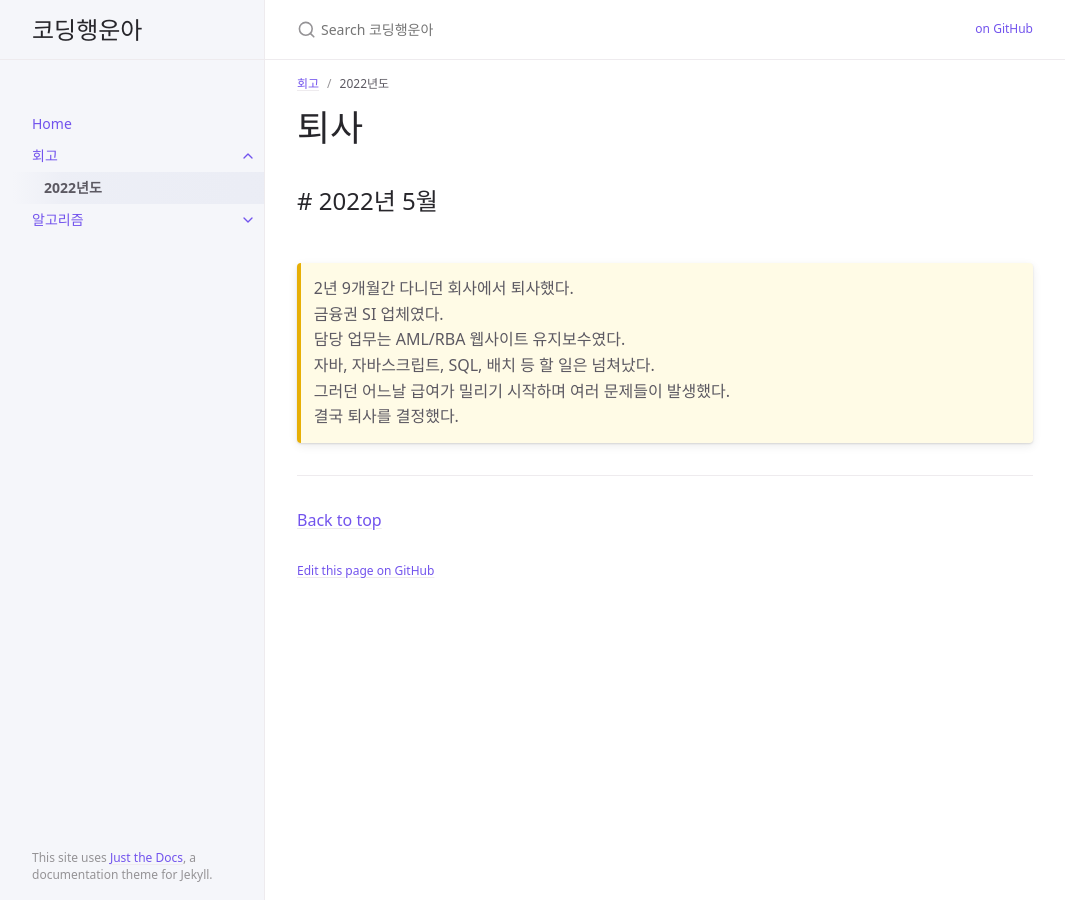
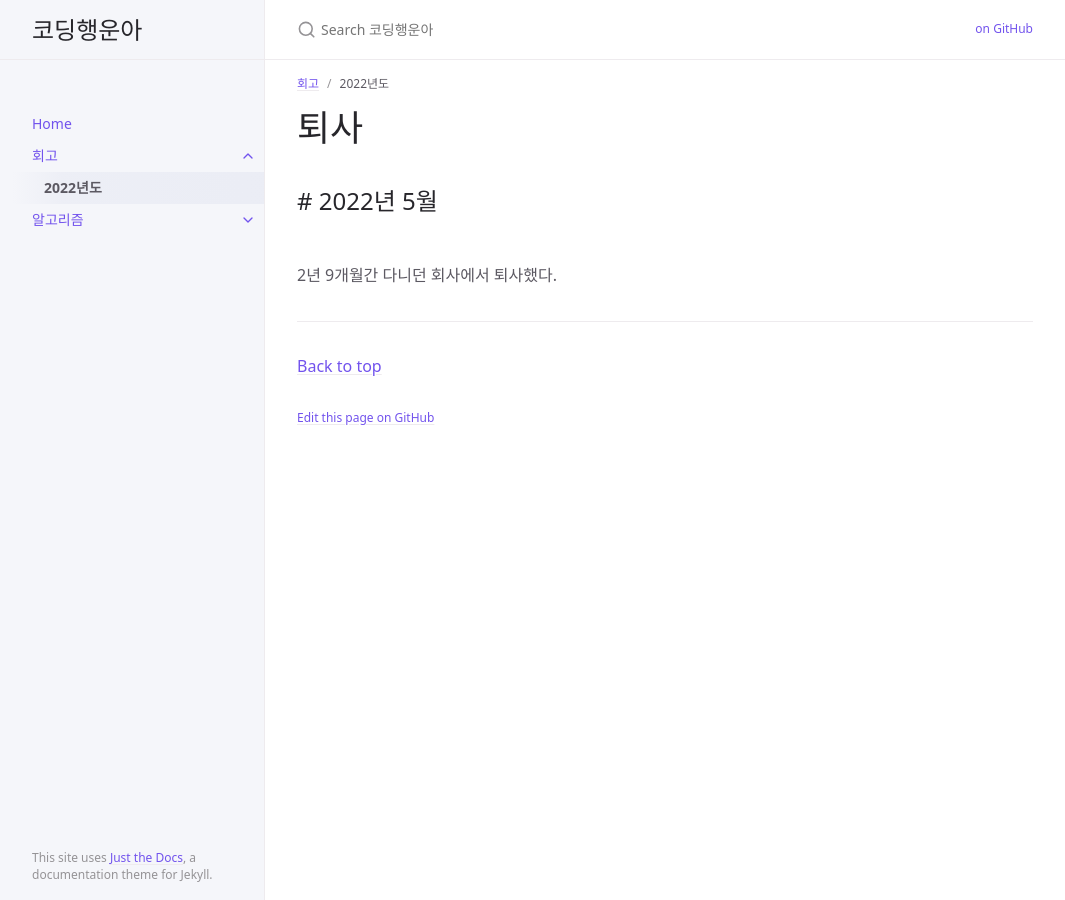
Before and after one commit to luckhunger/luckhunger-github.io, a Jekyll site: the page built from docs/retrospect/by2022.md, in a window 1280 px wide. Shown: the whole page, without its empty margins (107-1172 px from the left). Built offline with Jekyll 4.4.1, drawn with Linux system fonts in a browser that asks for light colours.

Commit message:
내용 수정

```diff
--- a/docs/retrospect/by2022.md
+++ b/docs/retrospect/by2022.md
@@ -10,10 +10,4 @@ nav_order: 1
 ## # 2022년 5월
 <br>
 
-{: .highlight }
 2년 9개월간 다니던 회사에서 퇴사했다.<br>
-금융권 SI 업체였다.<br>
-담당 업무는 AML/RBA 웹사이트 유지보수였다.<br>
-자바, 자바스크립트, SQL, 배치 등 할 일은 넘쳐났다.<br>
-그러던 어느날 급여가 밀리기 시작하며 여러 문제들이 발생했다.<br>
-결국 퇴사를 결정했다.<br>
```
